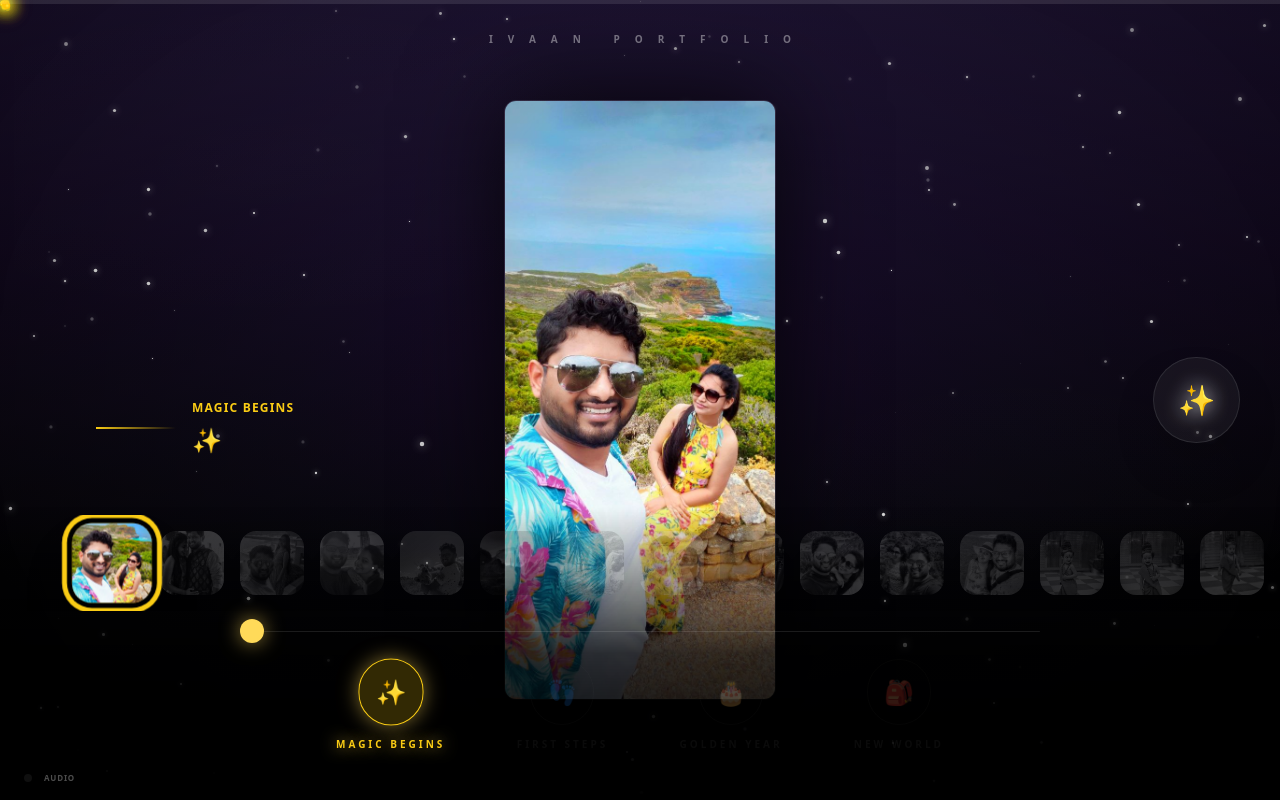
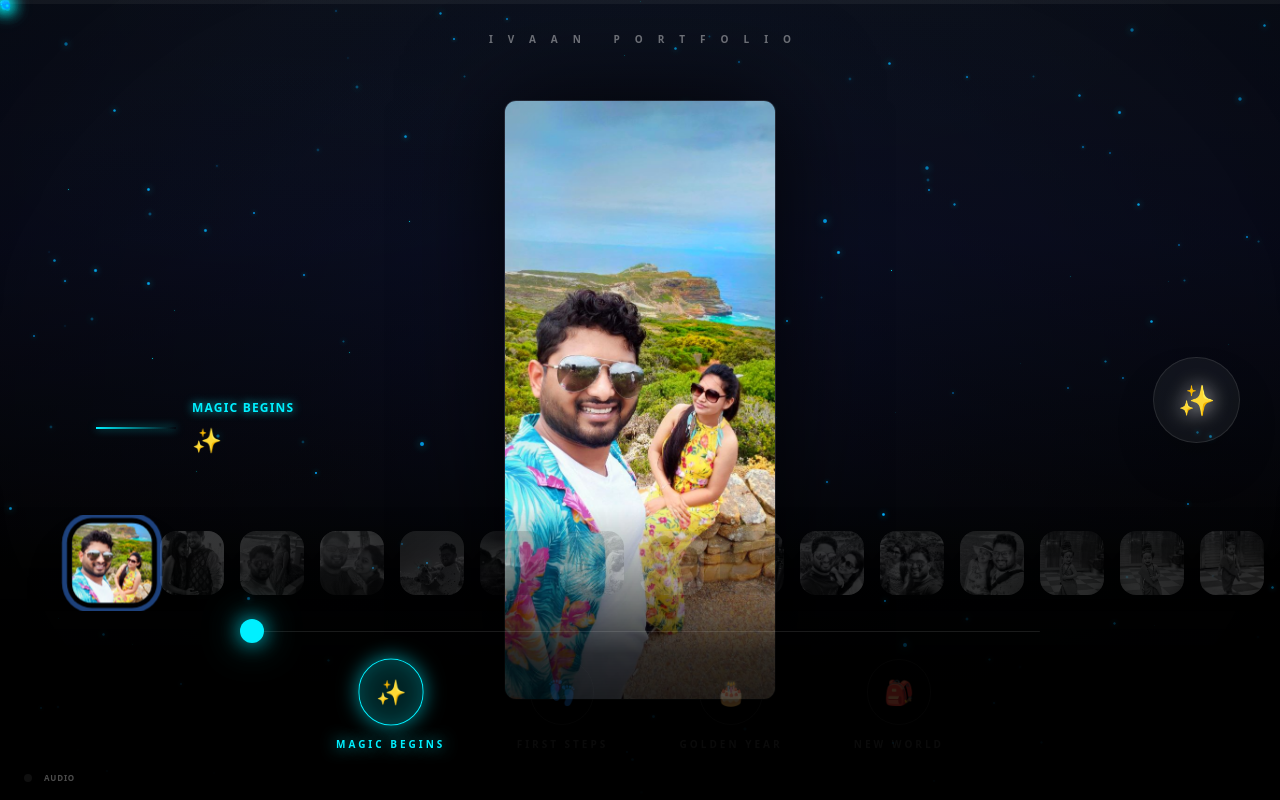
Before and after one commit to himanshunimje1/Ivaan-portfolio-Personal-Website, a React (Vite) app: page / in a window 1280 px wide. Built offline with nearby package versions, Linux system fonts and the light colour scheme; grey boxes are pictures that could not be loaded.

Commit message:
feat: transform to futuristic dark theme with cyan accents

```diff
--- a/src/App.jsx
+++ b/src/App.jsx
@@ -22,37 +22,46 @@ const DisneyBackground = () => {
 
   return (
     <div className="fixed inset-0 z-0 overflow-hidden">
-      {/* Deep night sky gradient - Disney style */}
+      {/* Futuristic dark gradient */}
       <div
         className="absolute inset-0 w-full h-full"
         style={{
-          background: 'radial-gradient(ellipse at center, #1a0a2e 0%, #0d0d1a 40%, #000000 100%)'
+          background: 'radial-gradient(ellipse at center, #0a0e27 0%, #050810 40%, #000000 100%)'
         }}
       />
 
-      {/* Secondary gradient for depth */}
+      {/* Secondary gradient for depth - modern dark theme */}
       <div
-        className="absolute inset-0 w-full h-full opacity-60"
+        className="absolute inset-0 w-full h-full opacity-70"
         style={{
-          background: 'linear-gradient(180deg, #2d1b4e 0%, #1a0a2e 30%, #000000 70%, #000000 100%)'
+          background: 'linear-gradient(180deg, #0f1629 0%, #0a0e27 30%, #000000 70%, #000000 100%)'
         }}
       />
 
-      {/* Twinkling Stars */}
+      {/* Futuristic cyan accent gradient */}
+      <div
+        className="absolute inset-0 w-full h-full opacity-5"
+        style={{
+          background: 'radial-gradient(ellipse 100% 50% at 50% 0%, rgba(0, 240, 255, 0.1) 0%, transparent 70%)'
+        }}
+      />
+
+      {/* Twinkling Stars - Futuristic cyan glow */}
       <div className="absolute inset-0">
         {stars.map((star, i) => (
           <motion.div
             key={i}
-            className="absolute rounded-full bg-white"
+            className="absolute rounded-full"
             style={{
               left: `${star.x}%`,
               top: `${star.y}%`,
               width: `${star.size}px`,
               height: `${star.size}px`,
-              boxShadow: `0 0 ${star.size * 2}px rgba(255, 255, 255, 0.8)`
+              background: 'radial-gradient(circle, #00F0FF 0%, #0099FF 50%, transparent 100%)',
+              boxShadow: `0 0 ${star.size * 2}px rgba(0, 240, 255, 0.6), 0 0 ${star.size * 4}px rgba(0, 240, 255, 0.3)`
             }}
             animate={{
-              opacity: [0.2, 1, 0.2, 1, 0.2],
+              opacity: [0.3, 1, 0.3, 1, 0.3],
               scale: [0.8, 1.2, 0.8, 1.1, 0.8],
             }}
             transition={{
@@ -65,15 +74,15 @@ const DisneyBackground = () => {
         ))}
       </div>
 
-      {/* Subtle cloud layers for depth */}
+      {/* Futuristic energy layers */}
       <motion.div
-        className="absolute inset-0 opacity-10"
+        className="absolute inset-0 opacity-8"
         style={{
-          background: 'radial-gradient(ellipse 80% 50% at 20% 20%, rgba(255,255,255,0.1) 0%, transparent 50%)'
+          background: 'radial-gradient(ellipse 80% 50% at 20% 20%, rgba(0, 240, 255, 0.08) 0%, transparent 50%)'
         }}
         animate={{
           x: [0, 50, 0],
-          opacity: [0.05, 0.15, 0.05]
+          opacity: [0.03, 0.12, 0.03]
         }}
         transition={{
           duration: 30,
@@ -82,13 +91,13 @@ const DisneyBackground = () => {
         }}
       />
       <motion.div
-        className="absolute inset-0 opacity-8"
+        className="absolute inset-0 opacity-6"
         style={{
-          background: 'radial-gradient(ellipse 60% 40% at 80% 60%, rgba(255,255,255,0.08) 0%, transparent 50%)'
+          background: 'radial-gradient(ellipse 60% 40% at 80% 60%, rgba(0, 153, 255, 0.06) 0%, transparent 50%)'
         }}
         animate={{
           x: [0, -40, 0],
-          opacity: [0.05, 0.12, 0.05]
+          opacity: [0.02, 0.10, 0.02]
         }}
         transition={{
           duration: 25,
@@ -155,8 +164,8 @@ const Fireflies = () => {
           style={{
             width: `${fly.size}px`,
             height: `${fly.size}px`,
-            background: 'radial-gradient(circle, #FFEB3B 0%, #FFC107 50%, transparent 100%)',
-            boxShadow: `0 0 ${fly.size * 3}px #FFEB3B, 0 0 ${fly.size * 5}px rgba(255, 235, 59, 0.5)`,
+            background: 'radial-gradient(circle, #00F0FF 0%, #0099FF 50%, transparent 100%)',
+            boxShadow: `0 0 ${fly.size * 3}px #00F0FF, 0 0 ${fly.size * 5}px rgba(0, 240, 255, 0.6)`,
             filter: 'blur(0.5px)'
           }}
         />
@@ -287,11 +296,15 @@ export default function App() {
       <DisneyBackground />
       <Fireflies />
 
-      {/* Scroll Progress Bar (DeSo-style) */}
-      <div className="fixed top-0 left-0 right-0 h-1 bg-white/10 z-50">
+      {/* Scroll Progress Bar (Futuristic) */}
+      <div className="fixed top-0 left-0 right-0 h-1 bg-white/5 z-50">
         <motion.div
-          className="h-full bg-gradient-to-r from-yellow-400 via-yellow-300 to-yellow-400"
-          style={{ width: scrollProgressWidth }}
+          className="h-full"
+          style={{
+            width: scrollProgressWidth,
+            background: 'linear-gradient(90deg, #00F0FF 0%, #0099FF 50%, #00F0FF 100%)',
+            boxShadow: '0 0 10px rgba(0, 240, 255, 0.8)'
+          }}
         />
       </div>
 
@@ -377,14 +390,20 @@ export default function App() {
                         transition={{ duration: 0.8, ease: [0.16, 1, 0.3, 1] }}
                       >
                         <motion.div
-                          className="h-[2px] bg-gradient-to-r from-yellow-400 to-transparent"
+                          className="h-[2px]"
                           initial={{ scaleX: 0 }}
                           animate={{ scaleX: isActive ? 1 : 0 }}
                           transition={{ duration: 0.6, delay: 0.2 }}
-                          style={{ width: '80px' }}
+                          style={{
+                            width: '80px',
+                            background: 'linear-gradient(90deg, #00F0FF 0%, transparent 100%)',
+                            boxShadow: '0 0 8px rgba(0, 240, 255, 0.6)'
+                          }}
                         />
                         <div className="flex flex-col gap-2">
-                          <span className="text-yellow-400 text-xs font-bold tracking-widest uppercase">
+                          <span className="text-xs font-bold tracking-widest uppercase"
+                            style={{ color: '#00F0FF', textShadow: '0 0 10px rgba(0, 240, 255, 0.8)' }}
+                          >
                             {milestone.label}
                           </span>
                           <span className="text-2xl">{milestone.icon}</span>
@@ -443,9 +462,13 @@ export default function App() {
                 }}
                 className={`flex-shrink-0 h-16 w-16 rounded-2xl overflow-hidden cursor-pointer transition-all duration-700 shadow-2xl ${
                   i === currentIndex
-                    ? 'ring-4 ring-yellow-400 ring-offset-4 ring-offset-black scale-125 z-10'
+                    ? 'ring-4 ring-offset-4 ring-offset-black scale-125 z-10'
                     : 'opacity-20 grayscale hover:grayscale-0 hover:opacity-100'
                 }`}
+                style={i === currentIndex ? {
+                  border: '4px solid #00F0FF',
+                  boxShadow: '0 0 20px rgba(0, 240, 255, 0.8), 0 0 40px rgba(0, 240, 255, 0.4)'
+                } : {}}
                 style={{ transition: 'all 0.6s cubic-bezier(0.16, 1, 0.3, 1)' }}
               >
                 <img src={photo.url} className="w-full h-full object-cover" alt="" />
@@ -490,9 +513,14 @@ export default function App() {
                 <motion.div
                   className={`p-4 rounded-full border transition-all duration-700 ${
                     currentIndex >= milestone.index
-                      ? 'bg-yellow-400/20 border-yellow-400 shadow-[0_0_20px_rgba(255,218,89,0.5)]'
+                      ? 'border-white/20'
                       : 'border-white/10'
                   }`}
+                  style={currentIndex >= milestone.index ? {
+                    background: 'rgba(0, 240, 255, 0.15)',
+                    borderColor: '#00F0FF',
+                    boxShadow: '0 0 20px rgba(0, 240, 255, 0.6), inset 0 0 20px rgba(0, 240, 255, 0.2)'
+                  } : {}}
                   animate={{
                     scale: currentIndex >= milestone.index ? [1, 1.1, 1] : 1
                   }}
@@ -500,9 +528,15 @@ export default function App() {
                 >
                   <span className="text-2xl">{milestone.icon}</span>
                 </motion.div>
-                <span className={`text-[10px] font-bold tracking-[0.3em] uppercase transition-all ${
-                  currentIndex >= milestone.index ? 'text-yellow-400 shadow-glow' : 'text-white/20'
-                }`}>
+                <span
+                  className={`text-[10px] font-bold tracking-[0.3em] uppercase transition-all ${
+                    currentIndex >= milestone.index ? 'shadow-glow' : 'text-white/20'
+                  }`}
+                  style={currentIndex >= milestone.index ? {
+                    color: '#00F0FF',
+                    textShadow: '0 0 15px rgba(0, 240, 255, 0.8)'
+                  } : {}}
+                >
                   {milestone.label}
                 </span>
               </motion.button>
@@ -521,7 +555,13 @@ export default function App() {
             }}
             className="flex items-center gap-3"
           >
-            <div className={`w-2 h-2 rounded-full ${isPlaying ? 'bg-yellow-400 animate-ping' : 'bg-white/20'}`} />
+            <div
+              className={`w-2 h-2 rounded-full ${isPlaying ? 'animate-ping' : 'bg-white/20'}`}
+              style={isPlaying ? {
+                background: '#00F0FF',
+                boxShadow: '0 0 10px rgba(0, 240, 255, 0.8)'
+              } : {}}
+            />
             <span className="text-[8px] font-bold tracking-widest uppercase">Audio</span>
           </button>
         </div>
@@ -538,16 +578,16 @@ export default function App() {
           appearance: none;
           width: 24px;
           height: 24px;
-          background: #FFDA59;
+          background: #00F0FF;
           border-radius: 50%;
           cursor: pointer;
-          box-shadow: 0 0 20px rgba(255,218,89,0.6);
+          box-shadow: 0 0 20px rgba(0, 240, 255, 0.8), 0 0 40px rgba(0, 240, 255, 0.4);
           transition: transform 0.3s cubic-bezier(0.16, 1, 0.3, 1);
         }
 
         .universe-slider::-webkit-slider-thumb:hover {
           transform: scale(1.3);
-          box-shadow: 0 0 30px rgba(255,218,89,0.8);
+          box-shadow: 0 0 30px rgba(0, 240, 255, 1), 0 0 60px rgba(0, 240, 255, 0.6);
         }
       `}} />
     </div>
```
